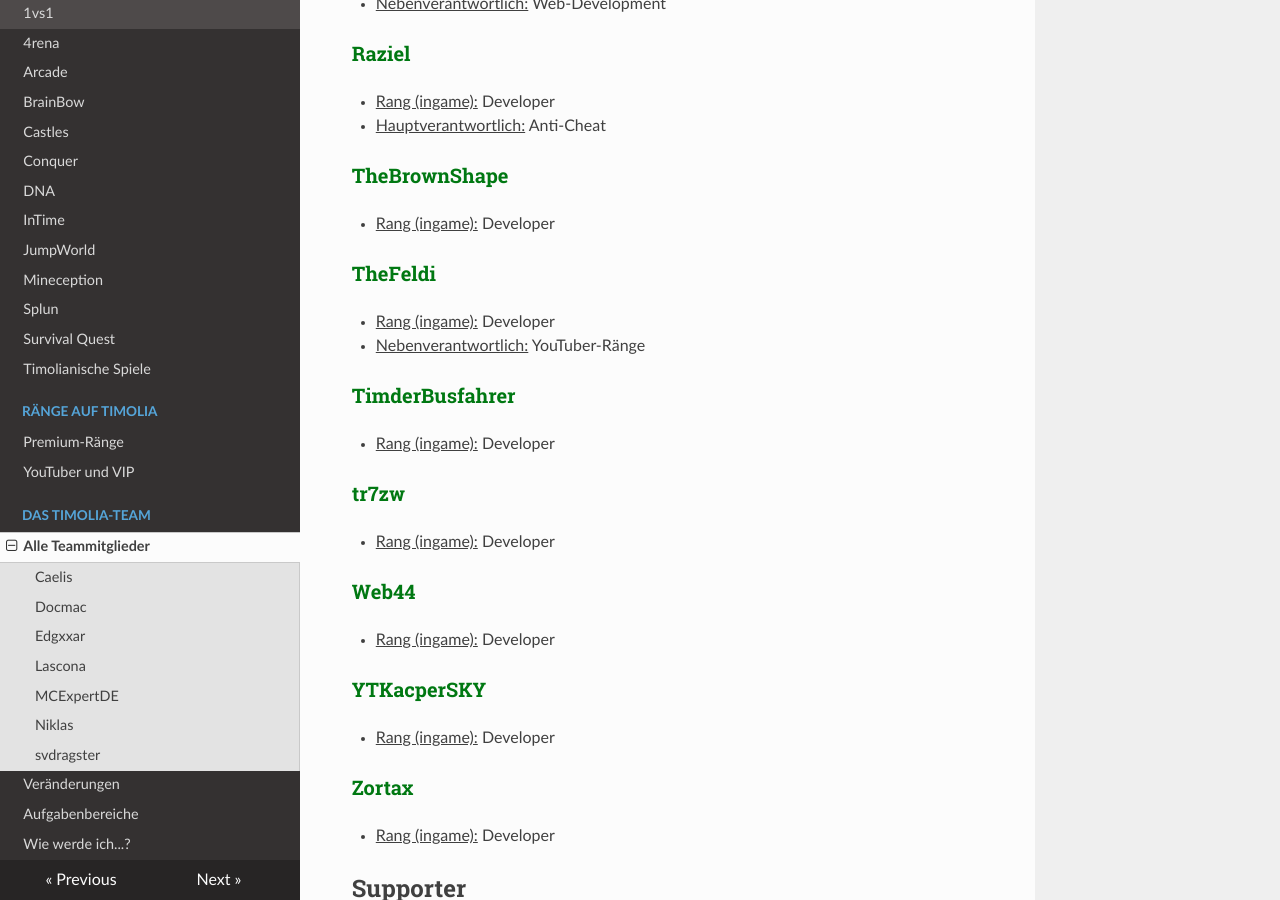
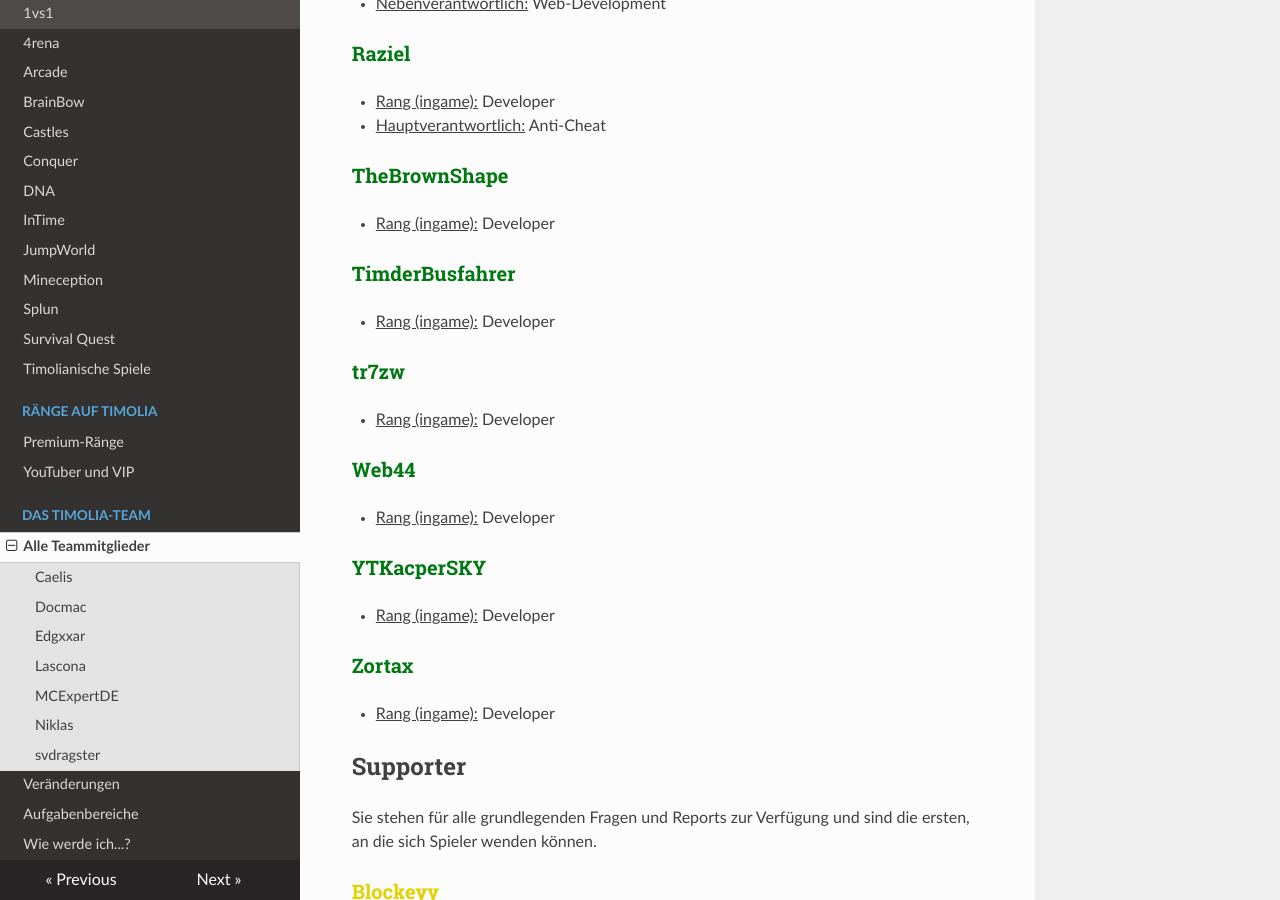
Before and after one commit to TimoliaDE/HowTo, an MkDocs documentation site: the page built from docs/team/members.md, in a window 1280 px wide and 900 px high, scrolled down 2827 px. Built offline with MkDocs 1.6.1, drawn with Linux system fonts in a browser that asks for light colours; nearby versions of some CDN libraries; old or Windows-style settings are respelled for this version of MkDocs.

```diff
--- a/docs/team/members.md
+++ b/docs/team/members.md
@@ -89,10 +89,6 @@ Sie kümmern sich um die Timolia-Plugins, entwickeln neue Features und Spielmodi
 
 ### <strong><span style="color:#007812">TheBrownShape</span></strong>
 - <u>Rang (ingame):</u> Developer
-
-### <strong><span style="color:#007812">TheFeldi</span></strong>
-- <u>Rang (ingame):</u> Developer
-- <u>Nebenverantwortlich:</u> YouTuber-Ränge
 
 ### <strong><span style="color:#007812">TimderBusfahrer</span></strong>
 - <u>Rang (ingame):</u> Developer
```
Also changed, not shown: docs/team/responsibilities.md (+0 -1 lines).
